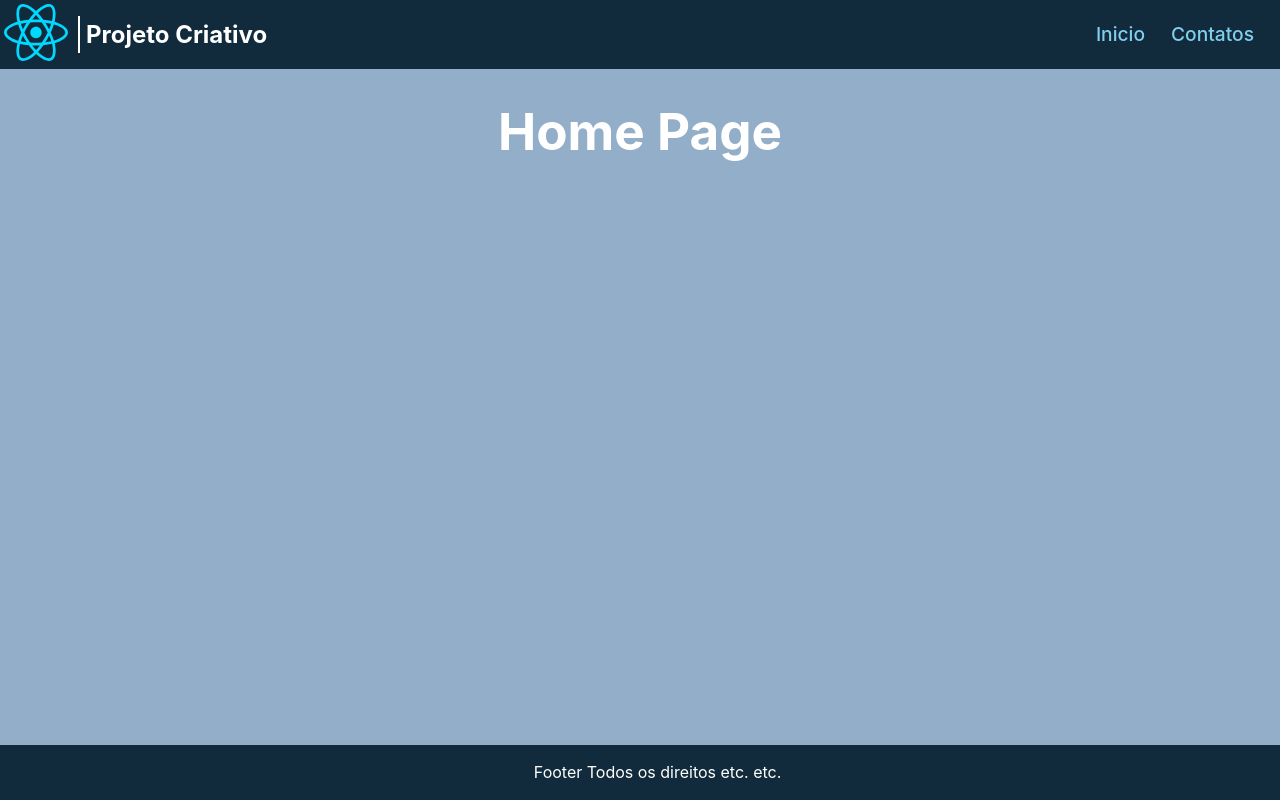
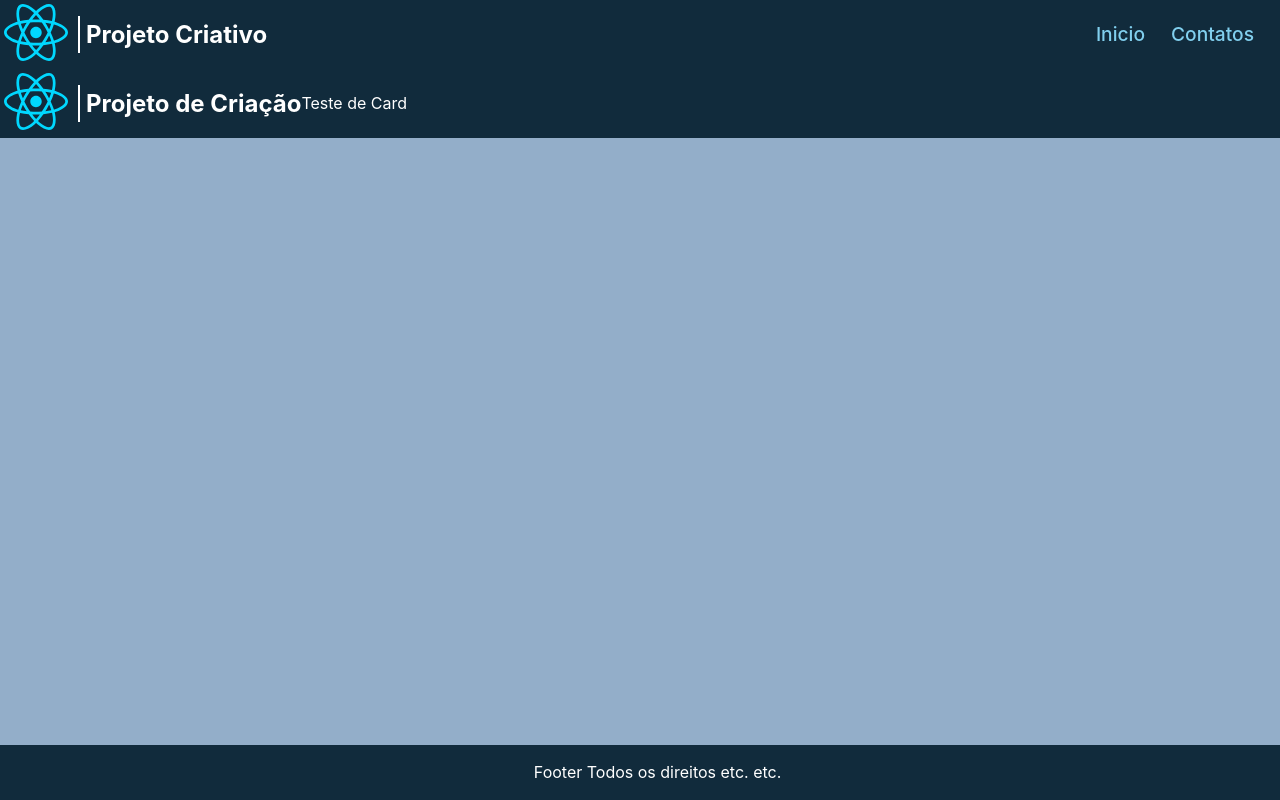
Before and after one commit to RaimundoNCN/React-web, a React (Vite) app: page / in a window 1280 px wide. Built offline with nearby package versions, Linux system fonts and the light colour scheme.

Commit message:
desenvolvimento da pagina principal

```diff
--- /dev/null
+++ b/src/Components/AboutUs.jsx
@@ -0,0 +1,22 @@
+import React from "react";
+import imageReact from "../assets/react.svg";
+import "../Style/StyleAboutUs.css";
+
+const AboutUs = () => {
+  return (
+    <div>
+      <div className="container">
+        <div>
+          <img src={imageReact}></img>
+        </div>
+        <hr />
+        <h2>Projeto de Criação</h2>
+        <div>
+          <p>Teste de Card</p>
+        </div>
+      </div>
+    </div>
+  );
+};
+
+export default AboutUs;
--- a/src/Pages/HomePage.jsx
+++ b/src/Pages/HomePage.jsx
@@ -1,9 +1,10 @@
 import React from "react";
+import AboutUs from "../Components/AboutUs";
 
 function HomePage() {
   return (
     <>
-      <h1>Home Page</h1>
+      <AboutUs />
     </>
   );
 }
--- /dev/null
+++ b/src/Style/StyleAboutUs.css
@@ -0,0 +1,18 @@
+.container {
+  background-color: #112b3c;
+  align-items: center;
+  display: flex;
+}
+
+img {
+  padding: 6px;
+  width: 6em;
+}
+
+hr {
+  width: 0px;
+  height: 2.6em;
+  padding: 0px;
+  margin: 6px;
+  border-style: solid;
+}
```
